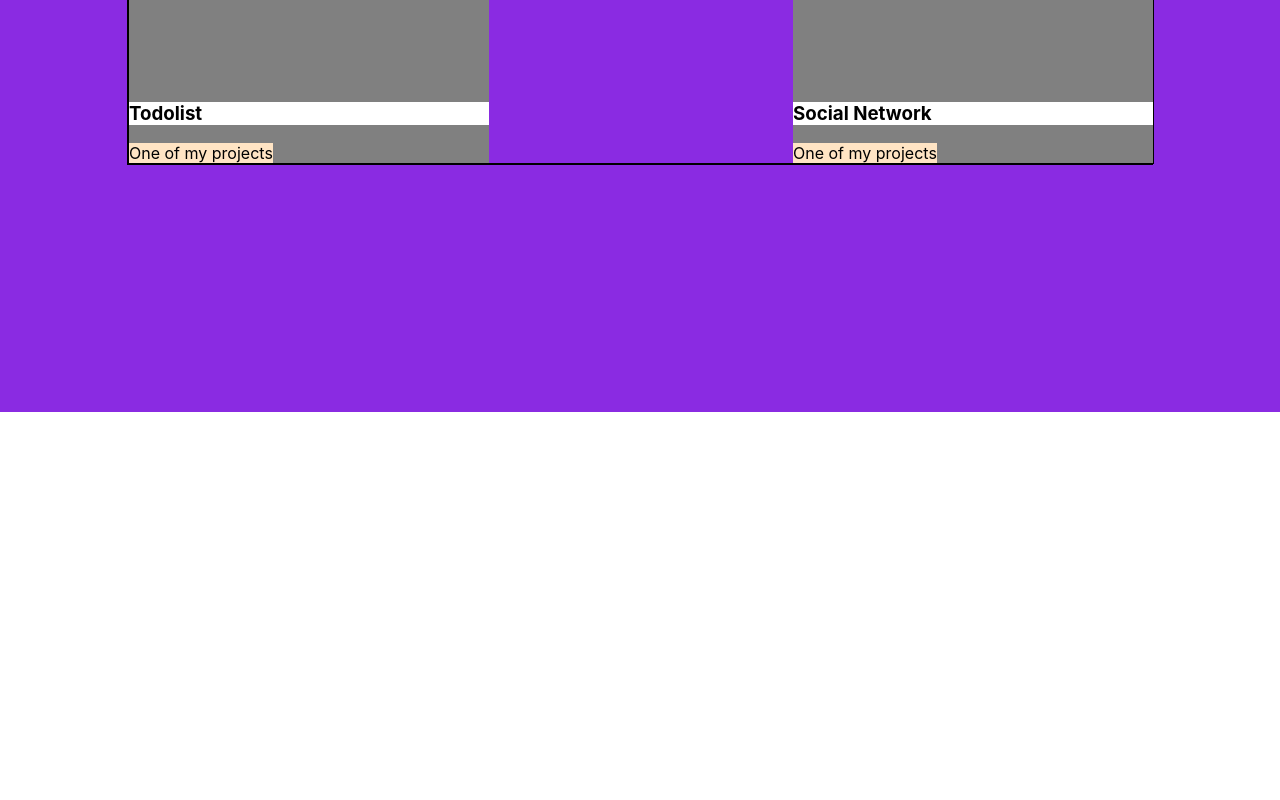
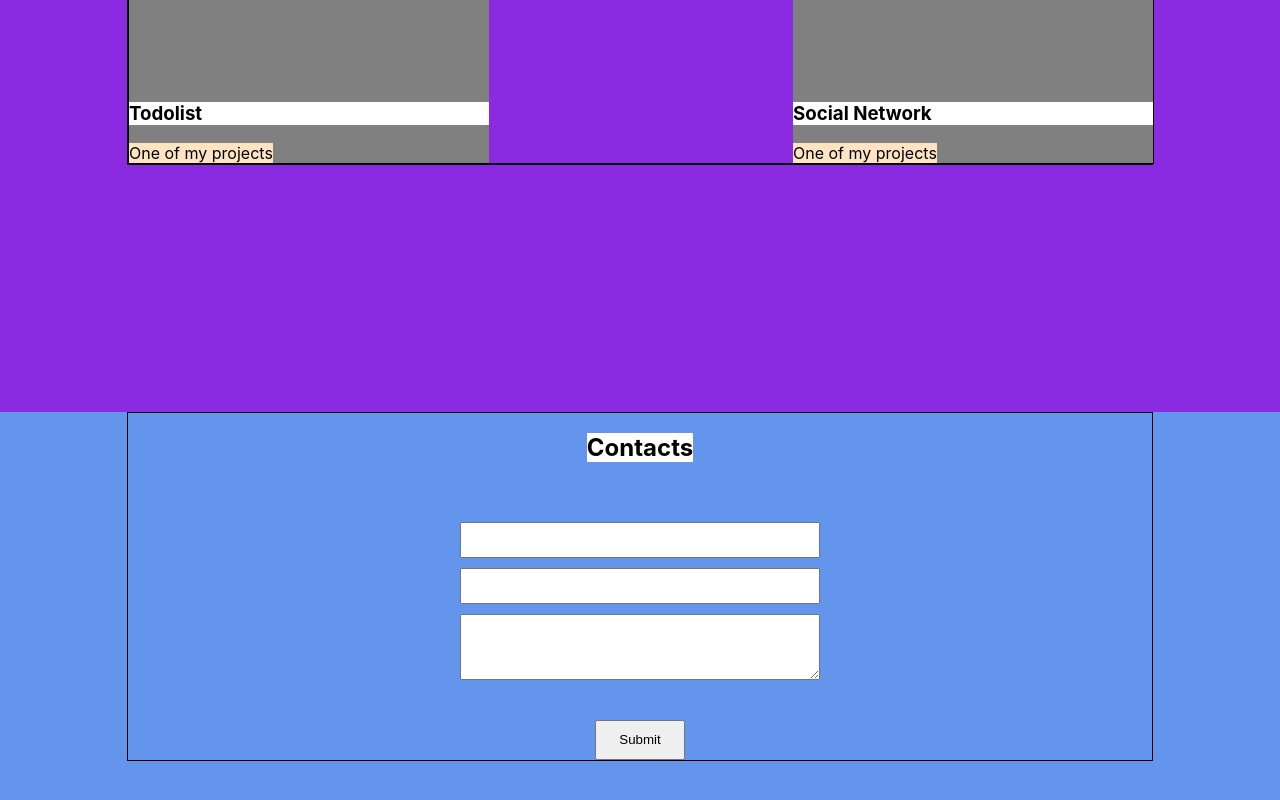
Before and after one commit to fabskrejt/portfolio, a React (Create React App) app: page / in a window 1280 px wide. Shown: the part 2068-2868 px from the top of the page. Before the commit the page ends 2480 px from the top, so only its background shows below. Built offline with nearby package versions, Linux system fonts and the light colour scheme.

Commit message:
created Contacts component

```diff
--- a/src/App.tsx
+++ b/src/App.tsx
@@ -4,6 +4,7 @@ import {Header} from "./header/Header";
 import {Main} from "./main/Main";
 import {Skills} from "./skills/Skills";
 import {Projects} from "./projekts/Projects";
+import {Contacts} from "./contacts/Contacts";
 
 function App() {
     return (
@@ -12,6 +13,7 @@ function App() {
             <Main/>
             <Skills/>
             <Projects/>
+            <Contacts/>
         </div>
     );
 }
--- /dev/null
+++ b/src/contacts/Contacts.module.css
@@ -0,0 +1,33 @@
+.contacts{
+    min-height: 100vh;
+    background-color: cornflowerblue;
+}
+.container{
+    display: flex;
+    flex-direction: column;
+    justify-content: flex-start;
+}
+
+.contacts form{
+    display: flex;
+    flex-direction: column;
+    width: 360px;
+    margin: 40px 0;
+}
+
+.contacts input{
+    min-height: 30px;
+    margin-bottom: 10px;
+}
+
+.contacts textarea{
+    min-height: 60px;
+}
+.contacts h2{
+    background-color: white;
+}
+
+button{
+    width: 90px;
+    height: 40px;
+}
--- /dev/null
+++ b/src/contacts/Contacts.tsx
@@ -0,0 +1,20 @@
+import React from "react";
+import styles from './Contacts.module.css'
+import stylesContainer from '../common/styles/Container.module.css'
+
+export const Contacts = () => {
+    return (
+        <div className={styles.contacts}>
+            <div className={`${stylesContainer.container} ${styles.container}`}>
+                <h2>Contacts</h2>
+                <form>
+                    <input/>
+                    <input/>
+                    <textarea/>
+                </form>
+                <button>Submit</button>
+            </div>
+
+        </div>
+    )
+}
```
